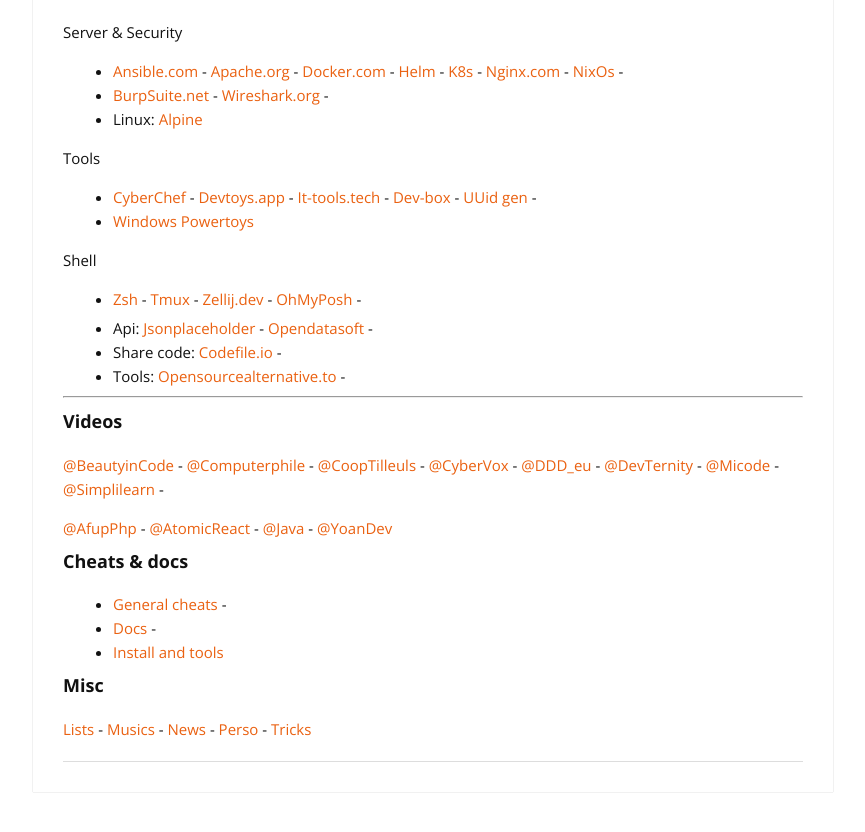
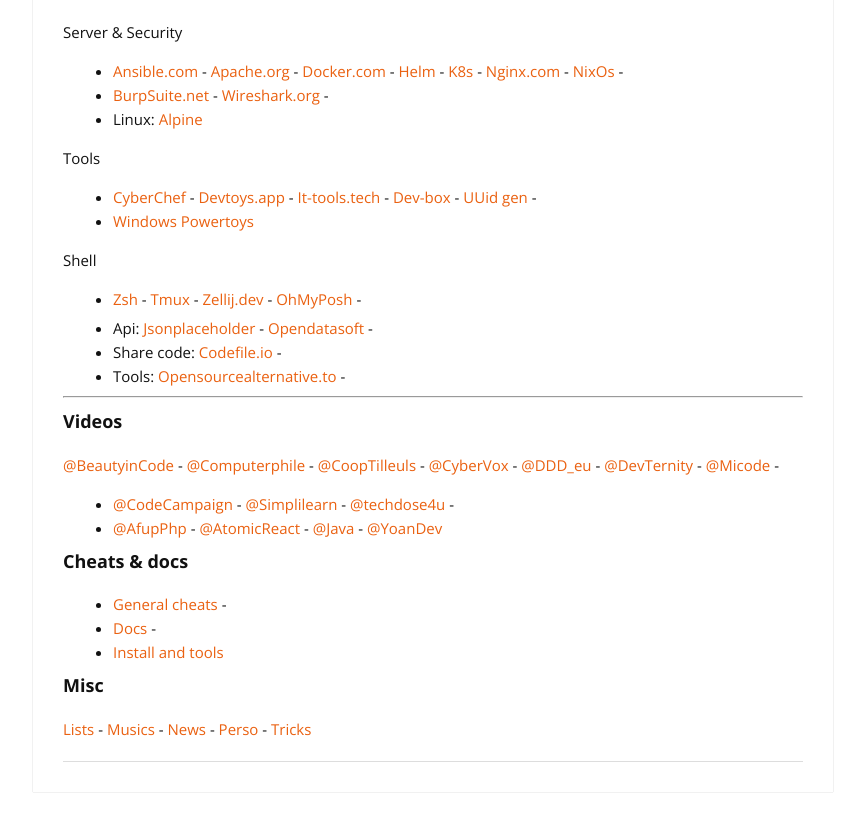
Before and after one commit to cylmat/cylmat.github.io, a Jekyll site: the page built from _pages/USEFUL.md, in a window 1280 px wide and 900 px high, scrolled down 3877 px. Shown: the top 832 px of the window, without its empty margins (207-1072 px from the left). Built offline with Jekyll 4.4.1, drawn with Linux system fonts in a browser that asks for light colours; nearby versions of some CDN libraries.

Commit message:
Update USEFUL.md

```diff
--- a/_pages/USEFUL.md
+++ b/_pages/USEFUL.md
@@ -191,8 +191,11 @@
 [@DDD_eu](https://www.youtube.com/@ddd_eu) -
 [@DevTernity](https://www.youtube.com/@DevTernity) -
 [@Micode](https://www.youtube.com/@Micode) -
+*
+[@CodeCampaign](https://www.youtube.com/@CodeCampaign) -
 [@Simplilearn](https://www.youtube.com/@SimplilearnOfficial) -
-
+[@techdose4u](https://www.youtube.com/@techdose4u) -
+*
 [@AfupPhp](https://www.youtube.com/@afupPHP) -
 [@AtomicReact](https://www.youtube.com/@atomicreact) -
 [@Java](https://www.youtube.com/@java) -
```
